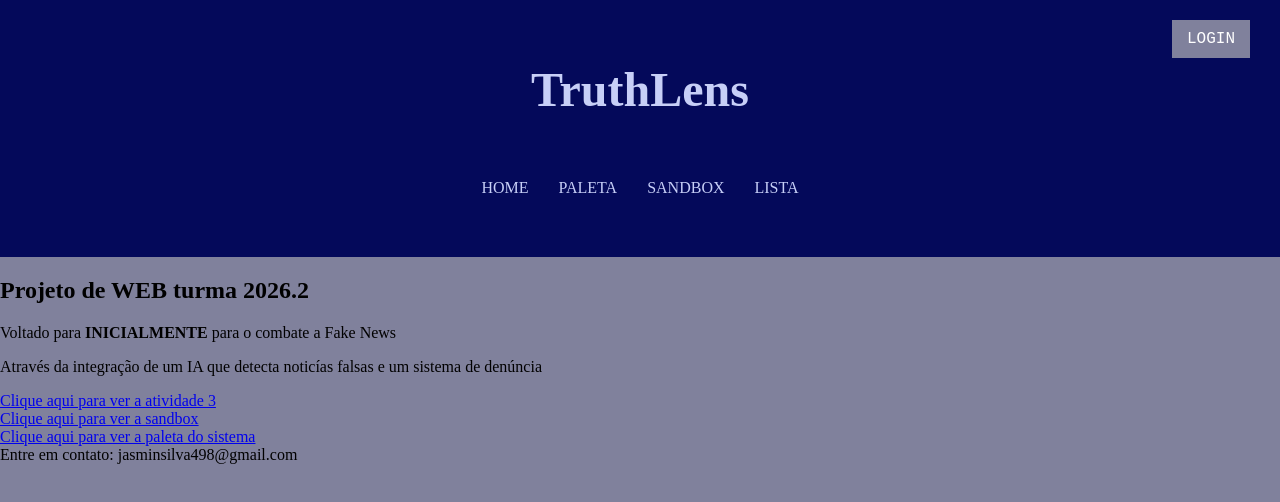
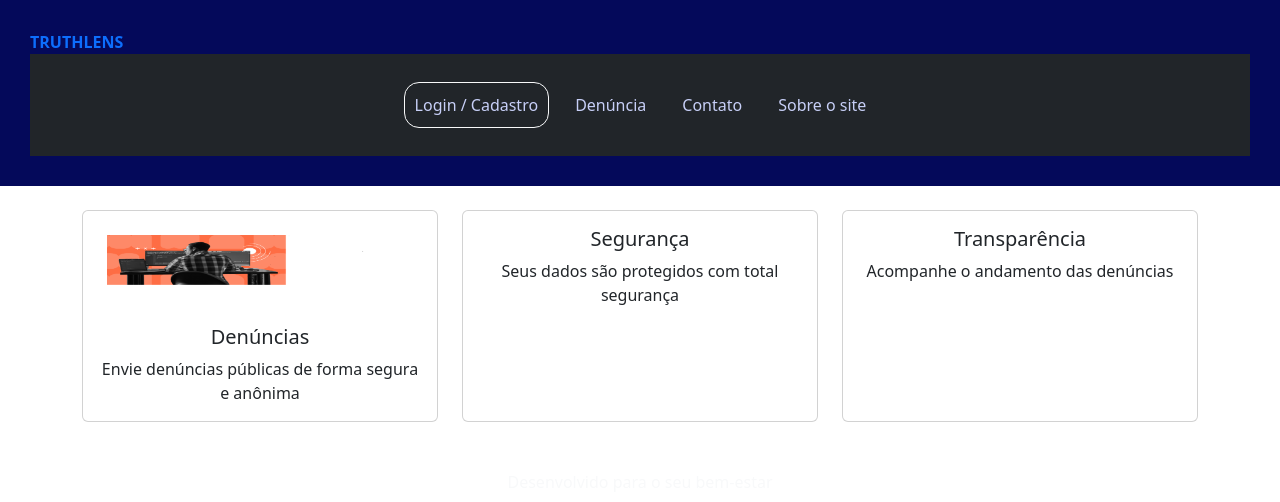
Before and after one commit to Jasmin1209/prg04JasminSilva, a plain HTML site: page index.html in a window 1280 px wide. Drawn offline with nearby package versions, Linux system fonts and the light colour scheme.

Commit message:
ADD: Bootstrap no indeex

```diff
--- a/index.html
+++ b/index.html
@@ -6,46 +6,103 @@
     <title>TruthLens</title>
     <link rel="icon" type="image/svg+xml" href="/assets/image/favicon/seo.ico">
     <link rel="stylesheet" href="/assets/css/style.css">
+    <link rel="stylesheet" href="https://cdn.jsdelivr.net/npm/bootstrap@5.3.3/dist/css/bootstrap.min.css">
 </head>
 <body>
    <header>
-        <h1>TruthLens</h1>
-        <nav id="menu">
-            <ul>
-                <li>
-                    <a href="">HOME</a>
-                </li>
-                <li>
-                    <a href="/pages/paleta.html">PALETA</a>
-                </li>
-                <li>
-                    <a href="/pages/sandbox.html">SANDBOX</a>
-                </li>
-                <li>
-                    <a href="/pages/atividade-3.html">LISTA</a>
-                </li>
-            </ul>
+        <a class="navbar-brand fw-bold text-primary">TRUTHLENS</a>
+        <!-- navbar-brand: define o nome/logo do site dentro do menu
+        fw-bold: deixa a fonte em negrito
+        text-primary: coloca a cor azul padrão do Bootstrap -->
+        <nav class="navbar navbar-expand-lg navbar-dark bg-dark">
+            <!-- navbar: cria um menu Bootstrap
+            navbar-expand-lg: faz o menu ficar horizontal em telas grandes e virar "hambúrguer" no celular
+            navbar-dark: define texto claro para fundos escuros
+            bg-dark: define fundo escuro -->
+            <div class="container">
+            <!-- container: centraliza o conteúdo e cria margens automáticas -->
+                <button class="navbar-toggler" type="button" data-bs-toggle="collapse" data-bs-target="#menu">
+                    <span class="navbar-toggler-icon"></span>
+                    <!-- navbar-toggler-icon: ícone do botão hamburguer -->
+                </button>
+
+                <div class="collapse navbar-collapse" id="menu">
+                    <ul class="navbar-nav mx-auto gap-3 align-items-center">
+                    <!-- navbar-nav: define uma lista de itens do menu Bootstrap
+                    mx-auto: centraliza a lista no meio do menu (margin left e right automáticos)
+                    gap-3: cria espaço entre os itens do menu
+                    align-items-center: alinha os itens verticalmente no centro -->
+                        <li class="nav-itam">
+                            <a href="/pages/login.html" class="btn btn-outline-light login-btn">
+                                Login / Cadastro
+                            </a>
+                        </li>
+                        <li class="nav-itam">
+                            <a class="nav-link" href="#">Denúncia</a>
+                        </li>
+                        <li class="nav-itam">
+                            <a class="nav-link" href="#">Contato</a>
+                        </li>
+                        <li class="nav-itam">
+                            <a class="nav-link" href="#">Sobre o site</a>
+                        </li>
+                    </ul>
+                </div>
+            </div>
         </nav>
-        <a href="/pages/login.html" id="login">LOGIN</a>
    </header>
-    <main>
-        <section>
-            <article>
-                <h2>Projeto de WEB turma 2026.2</h2>
-                <p>Voltado para <strong>INICIALMENTE</strong> para o combate a Fake News</p>
-                <p>Através da integração de um IA que detecta noticías falsas e um sistema de denúncia</p>
-            </article>
-            <aside>
-                <a href="/pages/atividade-3.html" target="_blank">Clique aqui para ver a atividade 3</a>
-                <br>
-                <a href="/pages/sandbox.html" target="_blank">Clique aqui para ver a sandbox</a>
-                <br>
-                <a href="/pages/paleta.html" target="_blank">Clique aqui para ver a paleta do sistema</a>
-            </aside>
-        </section>
+
+    <main class="container mt-4">
+        <!-- mt-4: adiciona margem em cima (margin-top)-->
+        <div class="row g-4">
+            <!-- row: cria uma linha do grid
+            g-4: cria espaçamento entre colunas e linhas -->
+            <div class="col-12 col-md col-lg-4">
+            <!-- col-12: no celular ocupa 12 colunas (100% de largura)
+             col-md-6: em telas médias ocupa 50% de largura
+             col-lg-4: em telas grandes ocupa 3% de largura -->
+                <div class="card info-card h-100 text-center">
+                    <!-- card: cria um cartão bootstrap-->
+                     <img src="/assets/image/image-desenvolvimento-desktop1.png" class="card-img-top p-4">
+                     <!-- card-img-top: imagem padrão no topo do card
+                     p-4: adiciona padding (espaçamento interno) -->
+                    <div class="card-body">
+                        <h5 class="card-title"> Denúncias </h5>
+                        <p class="card-text"> Envie denúncias públicas de forma segura e anônima</p>
+                    </div>
+                </div>
+            </div>
+
+            <div class="col-12 col-md col-lg-4">
+                <div class="card card-info h-100 text-center">
+                    <div class="card-body">
+                        <h5 class="card-title"> Segurança </h5>
+                        <p class="card-text">
+                            Seus dados são protegidos com total segurança
+                        </p>
+                    </div>
+                </div>
+            </div>
+
+            <div class="col-12 col-lg-4">
+                <div class="card card-info h-100 text-center">
+                    <div class="card-body">
+                        <h5 class="card-title"> Transparência </h5>
+                        <p class="card-text">
+                            Acompanhe o andamento das denúncias
+                        </p>
+                    </div>
+                </div>
+            </div>
+        </div>
     </main>
-    <footer>
-        Entre em contato: jasminsilva498@gmail.com
+
+    <footer class="text-center text-light mt-5 m b-3">
+        <!-- mt-5: Margem grande em cima
+            mb-3-->
+        Desenvolvido para o seu bem-estar
     </footer>
+     <!-- Script do Bootstrap para funcionar o menu hambúrguer -->
+    <script src="https://cdn.jsdelivr.net/npm/bootstrap@5.3.3/dist/js/bootstrap.bundle.min.js"></script>
 </body>
 </html>
```
